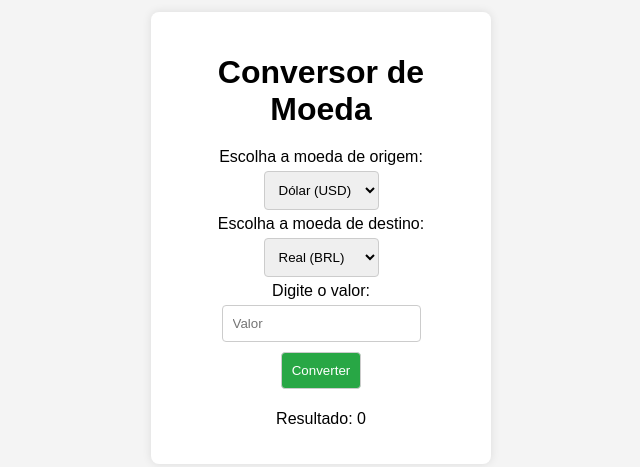
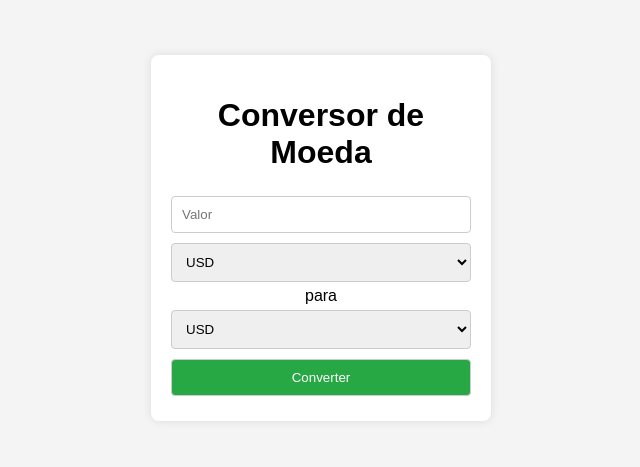
Before and after one commit to it-GuilhermeDev/conversor-de-moeda, a plain HTML site: page index.html in a window 1280 px wide. Shown: the part 162-629 px from the top of the page, without its empty margins (319-959 px from the left). Drawn offline with Linux system fonts and the light colour scheme.

Commit message:
Update index.html

```diff
--- a/index.html
+++ b/index.html
@@ -1,5 +1,5 @@
 <!DOCTYPE html>
-<html lang="pt-br">
+<html lang="pt-BR">
 <head>
     <meta charset="UTF-8">
     <meta name="viewport" content="width=device-width, initial-scale=1.0">
@@ -9,39 +9,19 @@
 <body>
     <div class="container">
         <h1>Conversor de Moeda</h1>
-
-        <div class="form-group">
-            <label for="fromCurrency">Escolha a moeda de origem:</label>
-            <select id="fromCurrency">
-                <option value="USD">Dólar (USD)</option>
-                <option value="EUR">Euro (EUR)</option>
-                <option value="BRL">Real (BRL)</option>
-                <!-- Você pode adicionar mais moedas aqui -->
+        <form>
+            <input type="number" id="valor" placeholder="Valor" required>
+            <select id="moedaOrigem">
+                <!-- Opções de moedas serão inseridas aqui -->
             </select>
-        </div>
-
-        <div class="form-group">
-            <label for="toCurrency">Escolha a moeda de destino:</label>
-            <select id="toCurrency">
-                <option value="BRL">Real (BRL)</option>
-                <option value="USD">Dólar (USD)</option>
-                <option value="EUR">Euro (EUR)</option>
-                <!-- Você pode adicionar mais moedas aqui -->
+            <span>para</span>
+            <select id="moedaDestino">
+                <!-- Opções de moedas serão inseridas aqui -->
             </select>
-        </div>
-
-        <div class="form-group">
-            <label for="amount">Digite o valor:</label>
-            <input type="number" id="amount" placeholder="Valor">
-        </div>
-
-        <button onclick="convertCurrency()">Converter</button>
-
-        <div id="result">
-            <p>Resultado: <span id="conversionResult">0</span></p>
-        </div>
+            <button type="submit">Converter</button>
+        </form>
+        <div id="resultado"></div>
     </div>
-
     <script src="script.js"></script>
 </body>
 </html>
```
